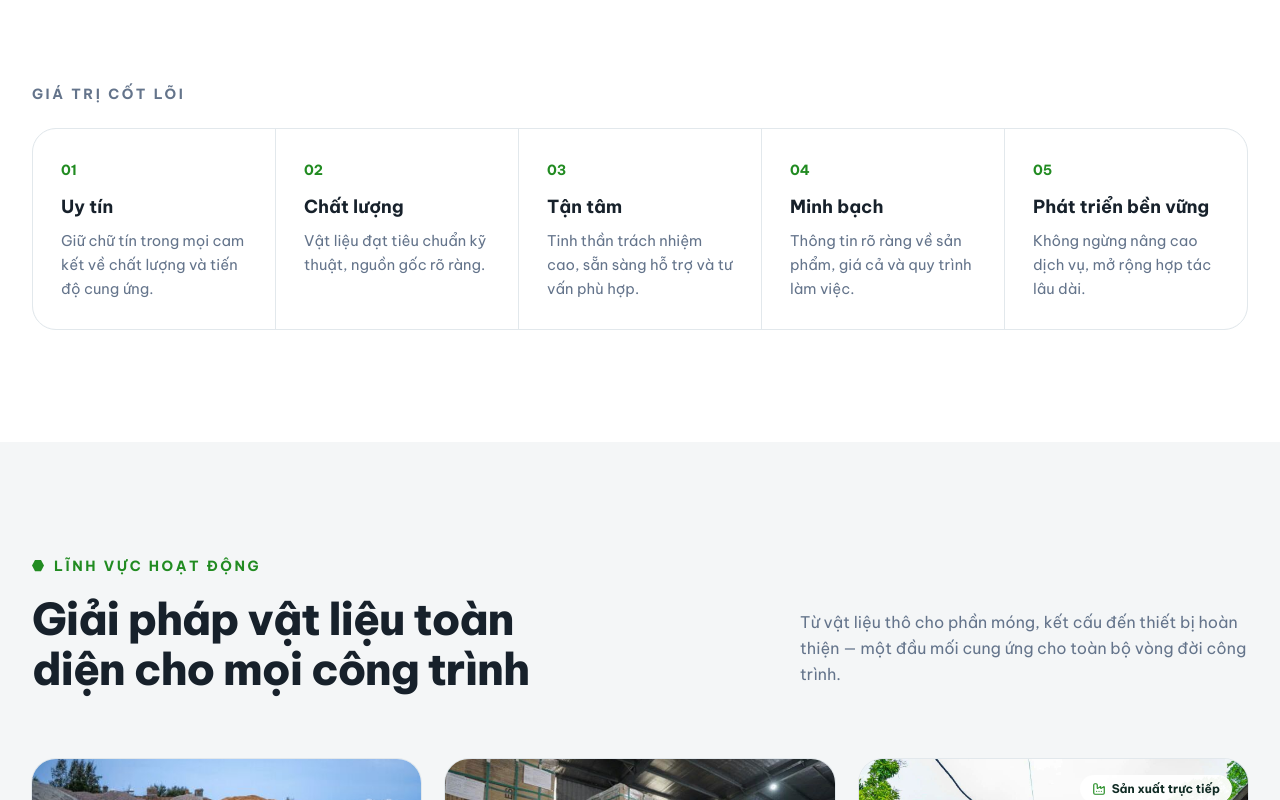
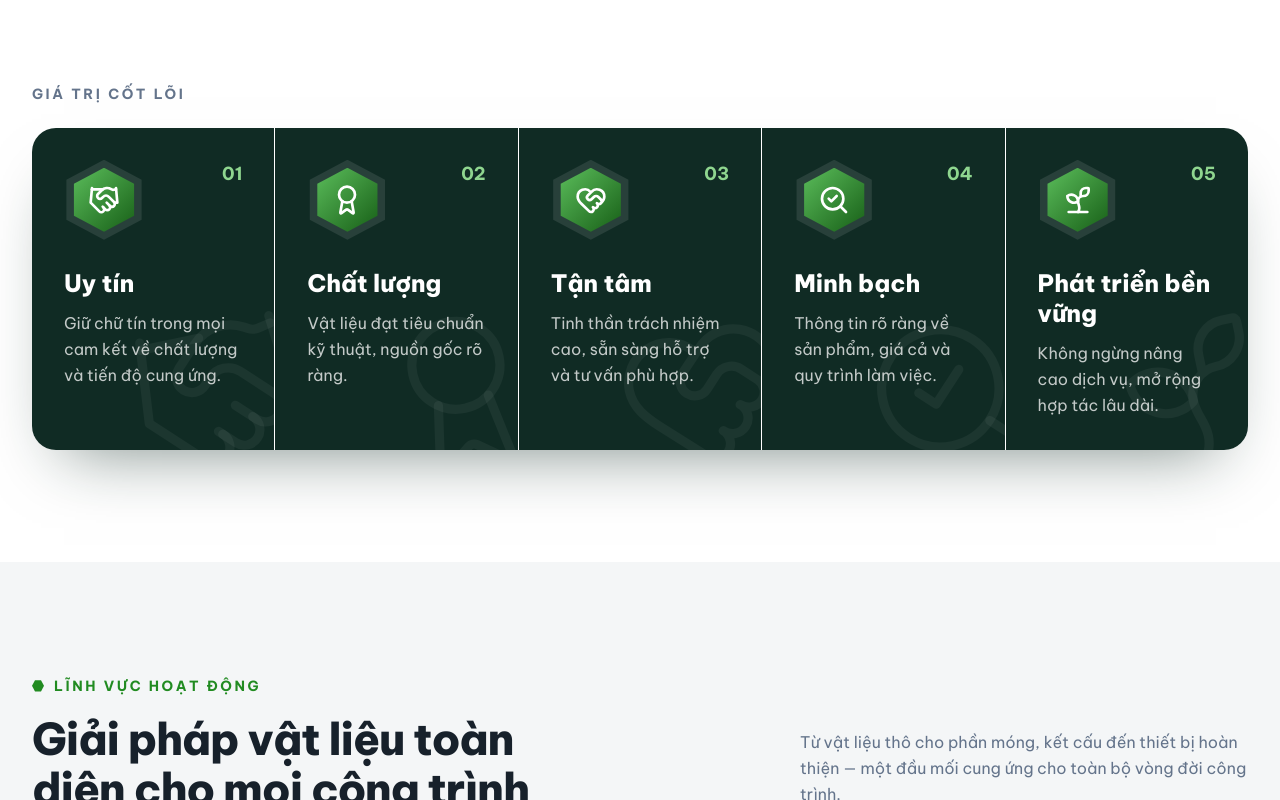
Before and after one commit to hathuyanh-yenbai/hathuyanh-yenbai.github.io, a Next.js app: page / in a window 1280 px wide. Shown: the part 1780-2580 px from the top of the page. Built offline with nearby package versions, Linux system fonts and the light colour scheme; no server answers.

Commit message:
Fix about and contact formattings

```diff
--- a/src/components/sections/About.tsx
+++ b/src/components/sections/About.tsx
@@ -1,8 +1,11 @@
 import Image from "next/image";
-import { Eye, Target } from "lucide-react";
+import { Award, Eye, Handshake, HeartHandshake, SearchCheck, Sprout, Target } from "lucide-react";
 import { company, coreValues, missions, vision } from "@/data/company";
 import { Reveal } from "@/components/ui/Reveal";
 import { SectionHeading } from "@/components/ui/SectionHeading";
+
+// Same order as coreValues: Uy tín, Chất lượng, Tận tâm, Minh bạch, Phát triển bền vững.
+const coreValueIcons = [Handshake, Award, HeartHandshake, SearchCheck, Sprout];
 
 export function About() {
   return (
@@ -93,16 +96,37 @@ export function About() {
         <Reveal>
           <h3 className="text-sm font-bold uppercase tracking-[0.18em] text-muted">Giá trị cốt lõi</h3>
         </Reveal>
-        <ul className="mt-6 grid gap-px overflow-hidden rounded-3xl border border-line bg-line sm:grid-cols-2 lg:grid-cols-5">
-          {coreValues.map((value, index) => (
-            <Reveal as="li" key={value.title} delay={index * 0.06} className="bg-white p-6 sm:last:col-span-2 lg:p-7 lg:last:col-span-1">
-              <span className="text-sm font-bold text-brand tabular-nums">
-                {String(index + 1).padStart(2, "0")}
-              </span>
-              <p className="mt-3 text-lg font-bold text-ink">{value.title}</p>
-              <p className="mt-2 text-[0.92rem] leading-relaxed text-muted">{value.description}</p>
-            </Reveal>
-          ))}
+        <ul className="mt-6 grid gap-px overflow-hidden rounded-3xl bg-white/15 shadow-[0_32px_64px_-32px_rgb(16_43_36/0.55)] sm:grid-cols-2 lg:grid-cols-5">
+          {coreValues.map((value, index) => {
+            const Icon = coreValueIcons[index];
+            return (
+              <Reveal
+                as="li"
+                key={value.title}
+                delay={index * 0.06}
+                className="group relative isolate overflow-hidden bg-deep p-7 text-white transition-colors duration-300 hover:bg-brand-700 sm:last:col-span-2 lg:p-8 lg:last:col-span-1"
+              >
+                <Icon
+                  aria-hidden
+                  strokeWidth={1.25}
+                  className="absolute -right-8 -bottom-8 -z-10 size-44 -rotate-12 text-white/[0.05] transition-[color,rotate] duration-500 group-hover:rotate-0 group-hover:text-white/10"
+                />
+                <div className="flex items-start justify-between">
+                  <span className="relative grid size-20 place-items-center">
+                    <span aria-hidden className="hex-v absolute inset-0 bg-white/10" />
+                    <span className="hex-v grid size-16 place-items-center bg-gradient-to-br from-brand-400 to-brand-700 text-white shadow-lg transition-transform duration-300 group-hover:scale-110">
+                      <Icon aria-hidden className="size-8" />
+                    </span>
+                  </span>
+                  <span className="text-lg font-bold text-brand-300 tabular-nums">
+                    {String(index + 1).padStart(2, "0")}
+                  </span>
+                </div>
+                <p className="mt-7 text-2xl font-extrabold leading-tight">{value.title}</p>
+                <p className="mt-3 text-base leading-relaxed text-white/75">{value.description}</p>
+              </Reveal>
+            );
+          })}
         </ul>
       </div>
     </section>
--- a/src/components/sections/Contact.tsx
+++ b/src/components/sections/Contact.tsx
@@ -1,4 +1,4 @@
-import { Download, Mail, MapPin, Phone } from "lucide-react";
+import { Download, Mail, MapPin, MessageCircle, Phone } from "lucide-react";
 import { company } from "@/data/company";
 import { Reveal } from "@/components/ui/Reveal";
 import { ContactForm } from "./ContactForm";
@@ -37,11 +37,27 @@ export function Contact() {
               </span>
               <div>
                 <p className="text-sm text-white/60">Hotline</p>
-                <ul className="mt-1 flex flex-wrap gap-x-5 gap-y-1">
+                <ul className="mt-2 space-y-2.5">
                   {company.phones.map((phone) => (
-                    <li key={phone.tel}>
-                      <a href={`tel:${phone.tel}`} className="text-lg font-bold hover:text-brand-300">
+                    <li key={phone.tel} className="flex items-center gap-3">
+                      <a
+                        href={`tel:${phone.tel}`}
+                        className="min-w-[8.5rem] text-lg font-bold tabular-nums hover:text-brand-300"
+                      >
                         {phone.display}
+                      </a>
+                      <a
+                        href={phone.zalo}
+                        target="_blank"
+                        rel="noopener noreferrer"
+                        className="inline-flex min-h-8 items-center gap-1.5 rounded-full bg-[#0068ff] px-3 text-sm font-semibold transition-colors hover:bg-[#0055d4]"
+                      >
+                        <MessageCircle aria-hidden className="size-4" />
+                        Zalo
+                        <span className="sr-only">
+                          {" "}
+                          {phone.display} (mở tab mới)
+                        </span>
                       </a>
                     </li>
                   ))}
--- a/src/data/company.ts
+++ b/src/data/company.ts
@@ -4,6 +4,7 @@
 export interface PhoneNumber {
   display: string;
   tel: string;
+  zalo: string;
 }
 
 export interface NavItem {
@@ -33,9 +34,9 @@ export const company = {
     full: "Tổ Dân Phố Nước Mát, Phường Âu Lâu, Tỉnh Lào Cai, Việt Nam.",
   },
   phones: [
-    { display: "0985 426 522", tel: "+84985426522" },
-    { display: "0366 165 165", tel: "+84366165165" },
-    { display: "0966 562 076", tel: "+84966562076" },
+    { display: "0985 426 522", tel: "+84985426522", zalo: "https://zalo.me/0985426522" },
+    { display: "0366 165 165", tel: "+84366165165", zalo: "https://zalo.me/0366165165" },
+    { display: "0966 562 076", tel: "+84966562076", zalo: "https://zalo.me/0966562076" },
   ] satisfies PhoneNumber[],
   email: "thuyhayenbai@gmail.com",
   profilePdf: {
```
